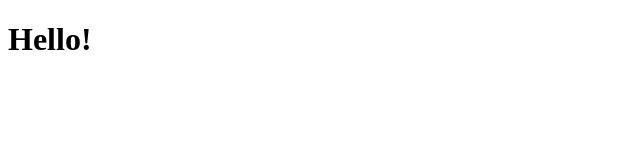
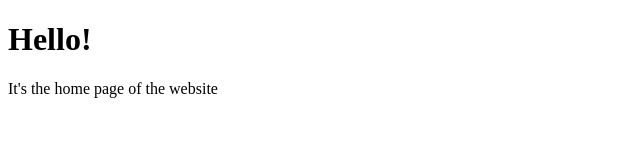
Before and after one commit to Neha626177/hello, a plain HTML site: page index.html in a window 1280 px wide. Shown: the whole page, without its empty margins (0-640 px from the left). Drawn offline with Linux system fonts and the light colour scheme.

Commit message:
second commit

```diff
--- a/index.html
+++ b/index.html
@@ -7,5 +7,6 @@
 </head>
 <body>
     <h1>Hello!</h1>
+    <p>It's the home page of the website</p>
 </body>
 </html>
```
